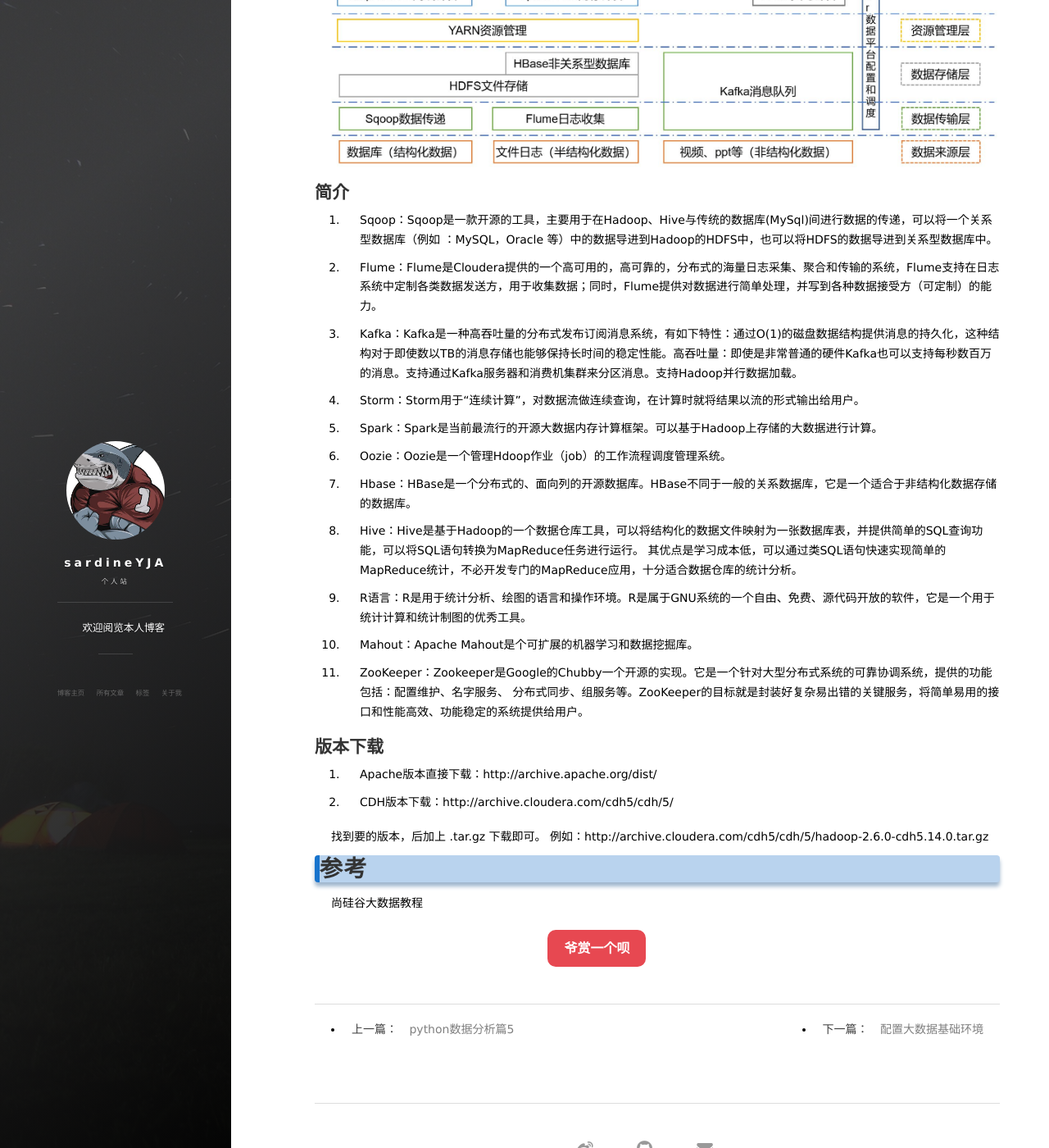
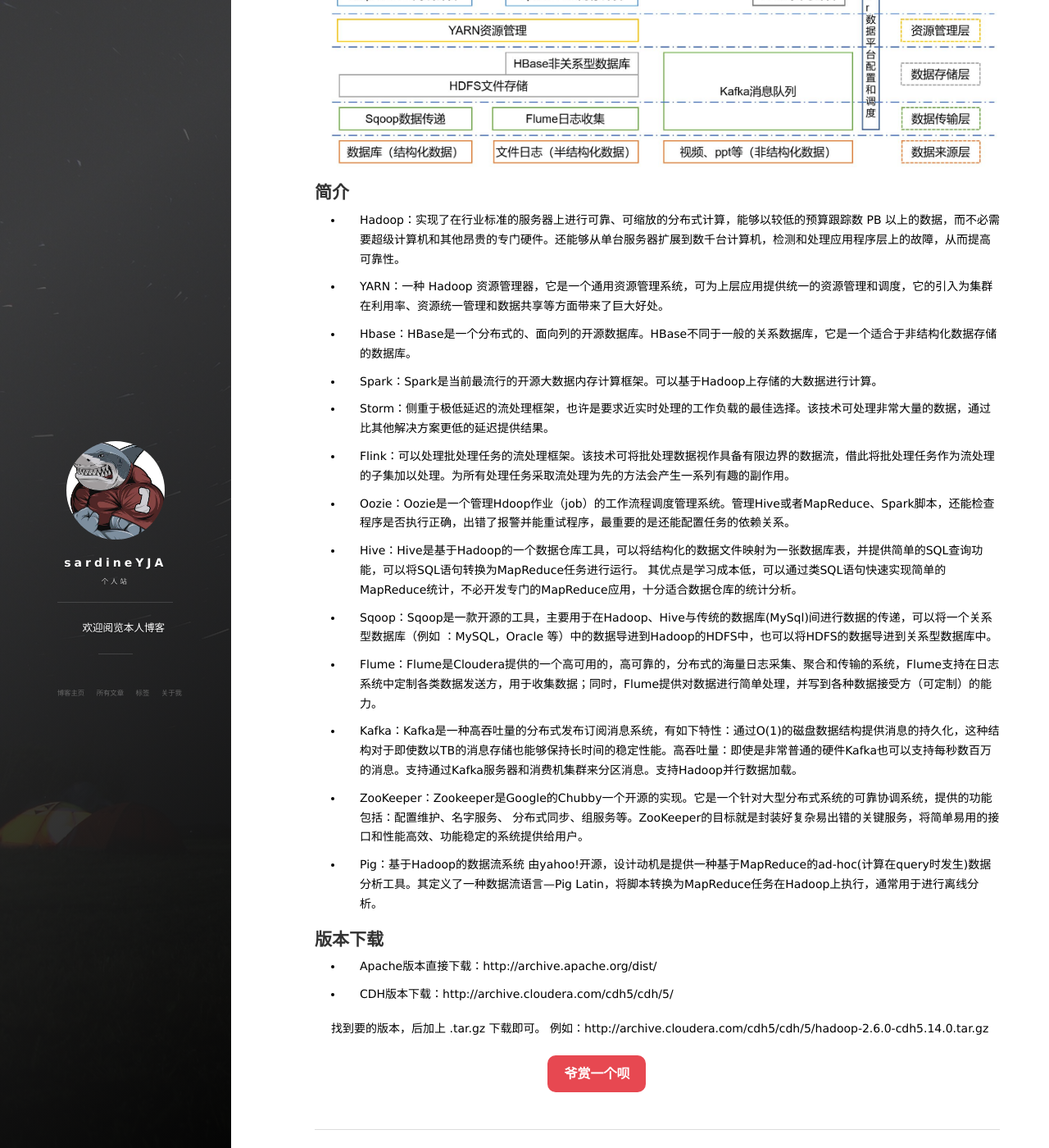
Before and after one commit to sardineYJA/sardineYJA.github.io, a Jekyll site: the page built from _posts/2019-02-02-Bigdata-Introduction.md, in a window 1280 px wide and 1400 px high, scrolled down 348 px. Shown: the whole window at 82% size. Built offline with Jekyll 4.4.1, drawn with Linux system fonts in a browser that asks for light colours; nearby versions of some CDN libraries; a script that is not in the unit is left out; comment, search, counter and statistics services are not loaded.

Commit message:
Update 2019-02-02-Bigdata-Introduction.md

```diff
--- a/_posts/2019-02-02-Bigdata-Introduction.md
+++ b/_posts/2019-02-02-Bigdata-Introduction.md
@@ -13,40 +13,39 @@ tag: Bigdata
 
 ## 简介
 
-1. Sqoop：Sqoop是一款开源的工具，主要用于在Hadoop、Hive与传统的数据库(MySql)间进行数据的传递，可以将一个关系型数据库（例如 ：MySQL，Oracle 等）中的数据导进到Hadoop的HDFS中，也可以将HDFS的数据导进到关系型数据库中。
+* Hadoop：实现了在行业标准的服务器上进行可靠、可缩放的分布式计算，能够以较低的预算跟踪数 PB 以上的数据，而不必需要超级计算机和其他昂贵的专门硬件。还能够从单台服务器扩展到数千台计算机，检测和处理应用程序层上的故障，从而提高可靠性。
 
-2. Flume：Flume是Cloudera提供的一个高可用的，高可靠的，分布式的海量日志采集、聚合和传输的系统，Flume支持在日志系统中定制各类数据发送方，用于收集数据；同时，Flume提供对数据进行简单处理，并写到各种数据接受方（可定制）的能力。
+* YARN：一种 Hadoop 资源管理器，它是一个通用资源管理系统，可为上层应用提供统一的资源管理和调度，它的引入为集群在利用率、资源统一管理和数据共享等方面带来了巨大好处。
 
-3. Kafka：Kafka是一种高吞吐量的分布式发布订阅消息系统，有如下特性：通过O(1)的磁盘数据结构提供消息的持久化，这种结构对于即使数以TB的消息存储也能够保持长时间的稳定性能。高吞吐量：即使是非常普通的硬件Kafka也可以支持每秒数百万的消息。支持通过Kafka服务器和消费机集群来分区消息。支持Hadoop并行数据加载。
 
-4. Storm：Storm用于“连续计算”，对数据流做连续查询，在计算时就将结果以流的形式输出给用户。
+* Hbase：HBase是一个分布式的、面向列的开源数据库。HBase不同于一般的关系数据库，它是一个适合于非结构化数据存储的数据库。
 
-5. Spark：Spark是当前最流行的开源大数据内存计算框架。可以基于Hadoop上存储的大数据进行计算。
+* Spark：Spark是当前最流行的开源大数据内存计算框架。可以基于Hadoop上存储的大数据进行计算。
 
-6. Oozie：Oozie是一个管理Hdoop作业（job）的工作流程调度管理系统。
+* Storm：侧重于极低延迟的流处理框架，也许是要求近实时处理的工作负载的最佳选择。该技术可处理非常大量的数据，通过比其他解决方案更低的延迟提供结果。
 
-7. Hbase：HBase是一个分布式的、面向列的开源数据库。HBase不同于一般的关系数据库，它是一个适合于非结构化数据存储的数据库。
+* Flink：可以处理批处理任务的流处理框架。该技术可将批处理数据视作具备有限边界的数据流，借此将批处理任务作为流处理的子集加以处理。为所有处理任务采取流处理为先的方法会产生一系列有趣的副作用。
 
-8. Hive：Hive是基于Hadoop的一个数据仓库工具，可以将结构化的数据文件映射为一张数据库表，并提供简单的SQL查询功能，可以将SQL语句转换为MapReduce任务进行运行。 其优点是学习成本低，可以通过类SQL语句快速实现简单的MapReduce统计，不必开发专门的MapReduce应用，十分适合数据仓库的统计分析。
+* Oozie：Oozie是一个管理Hdoop作业（job）的工作流程调度管理系统。管理Hive或者MapReduce、Spark脚本，还能检查程序是否执行正确，出错了报警并能重试程序，最重要的是还能配置任务的依赖关系。
 
-9. R语言：R是用于统计分析、绘图的语言和操作环境。R是属于GNU系统的一个自由、免费、源代码开放的软件，它是一个用于统计计算和统计制图的优秀工具。
+* Hive：Hive是基于Hadoop的一个数据仓库工具，可以将结构化的数据文件映射为一张数据库表，并提供简单的SQL查询功能，可以将SQL语句转换为MapReduce任务进行运行。 其优点是学习成本低，可以通过类SQL语句快速实现简单的MapReduce统计，不必开发专门的MapReduce应用，十分适合数据仓库的统计分析。
 
-10. Mahout：Apache Mahout是个可扩展的机器学习和数据挖掘库。
+* Sqoop：Sqoop是一款开源的工具，主要用于在Hadoop、Hive与传统的数据库(MySql)间进行数据的传递，可以将一个关系型数据库（例如 ：MySQL，Oracle 等）中的数据导进到Hadoop的HDFS中，也可以将HDFS的数据导进到关系型数据库中。
 
-11. ZooKeeper：Zookeeper是Google的Chubby一个开源的实现。它是一个针对大型分布式系统的可靠协调系统，提供的功能包括：配置维护、名字服务、 分布式同步、组服务等。ZooKeeper的目标就是封装好复杂易出错的关键服务，将简单易用的接口和性能高效、功能稳定的系统提供给用户。
+* Flume：Flume是Cloudera提供的一个高可用的，高可靠的，分布式的海量日志采集、聚合和传输的系统，Flume支持在日志系统中定制各类数据发送方，用于收集数据；同时，Flume提供对数据进行简单处理，并写到各种数据接受方（可定制）的能力。
 
+* Kafka：Kafka是一种高吞吐量的分布式发布订阅消息系统，有如下特性：通过O(1)的磁盘数据结构提供消息的持久化，这种结构对于即使数以TB的消息存储也能够保持长时间的稳定性能。高吞吐量：即使是非常普通的硬件Kafka也可以支持每秒数百万的消息。支持通过Kafka服务器和消费机集群来分区消息。支持Hadoop并行数据加载。
+
+* ZooKeeper：Zookeeper是Google的Chubby一个开源的实现。它是一个针对大型分布式系统的可靠协调系统，提供的功能包括：配置维护、名字服务、 分布式同步、组服务等。ZooKeeper的目标就是封装好复杂易出错的关键服务，将简单易用的接口和性能高效、功能稳定的系统提供给用户。
+
+* Pig：基于Hadoop的数据流系统
+由yahoo!开源，设计动机是提供一种基于MapReduce的ad-hoc(计算在query时发生)数据分析工具。其定义了一种数据流语言—Pig Latin，将脚本转换为MapReduce任务在Hadoop上执行，通常用于进行离线分析。
 
 ## 版本下载
 
-1. Apache版本直接下载：http://archive.apache.org/dist/
+* Apache版本直接下载：http://archive.apache.org/dist/
 
-2. CDH版本下载：http://archive.cloudera.com/cdh5/cdh/5/
+* CDH版本下载：http://archive.cloudera.com/cdh5/cdh/5/
 
 找到要的版本，后加上 .tar.gz 下载即可。
 例如：http://archive.cloudera.com/cdh5/cdh/5/hadoop-2.6.0-cdh5.14.0.tar.gz
-
-
-
-# 参考
-
-尚硅谷大数据教程
```
